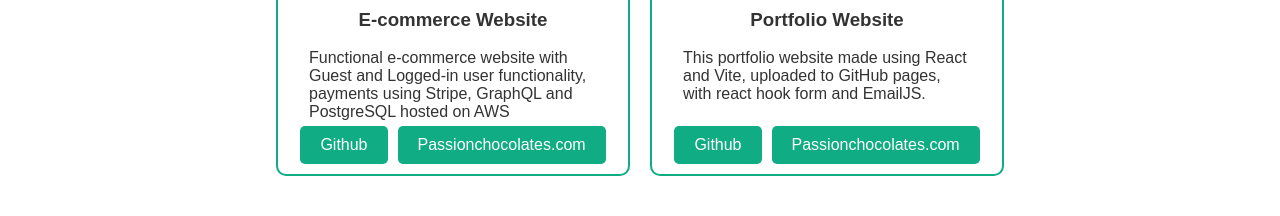
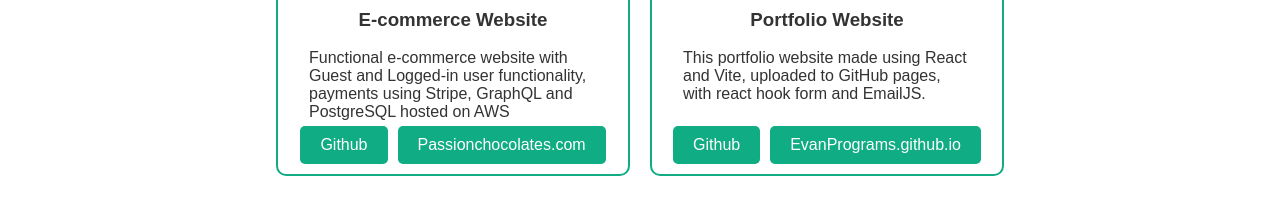
Before and after one commit to EvanPrograms/EvanPrograms.github.io, a React (Vite) app in the folder frontend/: page / in a window 1280 px wide. Shown: the part 2640-2856 px from the top of the page. Built offline with nearby package versions, Linux system fonts and the light colour scheme.

Commit message:
Fix project links

```diff
--- a/frontend/src/components/Body.jsx
+++ b/frontend/src/components/Body.jsx
@@ -31,14 +31,18 @@ const projects = [
     title: "E-commerce Website",
     description: "Functional e-commerce website with Guest and Logged-in user functionality, payments using Stripe, GraphQL and PostgreSQL hosted on AWS",
     image: ecommerceIcon,
-    link: 'https://github.com/EvanPrograms/ecommerce'
+    gitLink: 'https://github.com/EvanPrograms/ecommerce',
+    projectLink: 'https://www.passionchocolates.com',
+    projectLinkName: "Passionchocolates.com"
   },
   {
     id: 2,
     title: "Portfolio Website",
     description: "This portfolio website made using React and Vite, uploaded to GitHub pages, with react hook form and EmailJS.",
     image: portfolioIcon,
-    link: 'https://github.com/EvanPrograms/portfolio',
+    gitLink: 'https://github.com/EvanPrograms/EvanPrograms.github.io',
+    projectLink: 'https://github.com/EvanPrograms/EvanPrograms.github.io',
+    projectLinkName: 'EvanPrograms.github.io'
   }
 ]
 
@@ -164,11 +168,11 @@ const Body = () => {
                 <h3 className="projectTitle">{project.title}</h3>
                 <p className="projectDescription">{project.description}</p>
                 <div className="projectLinks">
-                  <a href={project.link} className="projectLink" target="_blank" rel="noopener noreferrer">
+                  <a href={project.gitLink} className="projectLink" target="_blank" rel="noopener noreferrer">
                     Github
                   </a>
-                  <a href="www.passionchocolates.com" className="projectLink" target="_blank" rel="noopener noreferrer">
-                    Passionchocolates.com
+                  <a href={project.projectLink} className="projectLink" target="_blank" rel="noopener noreferrer">
+                    {project.projectLinkName}
                   </a>
                 </div>
               </div>
```
